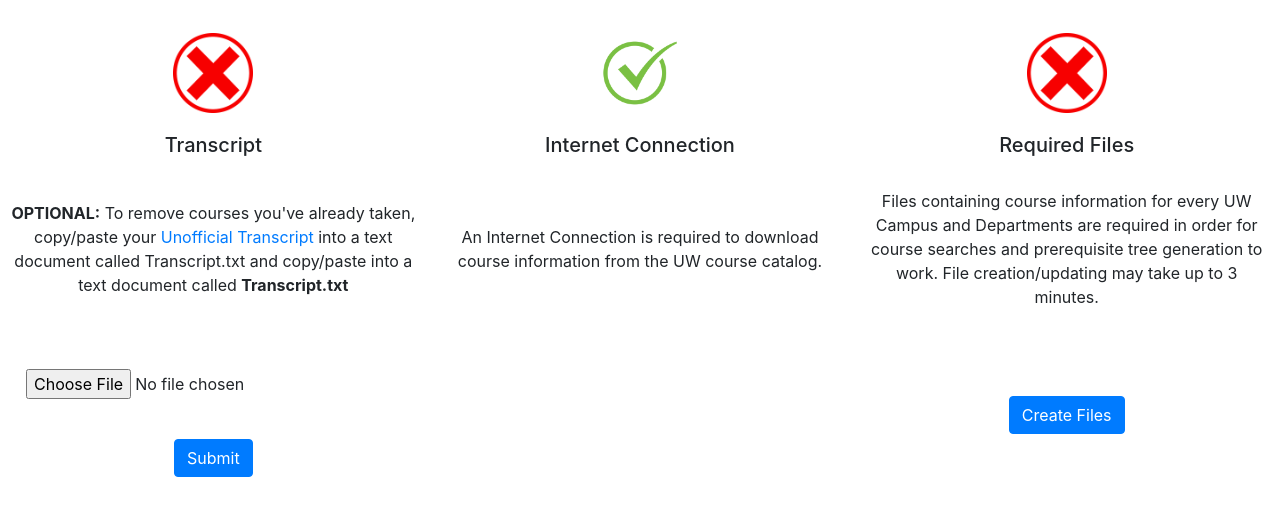
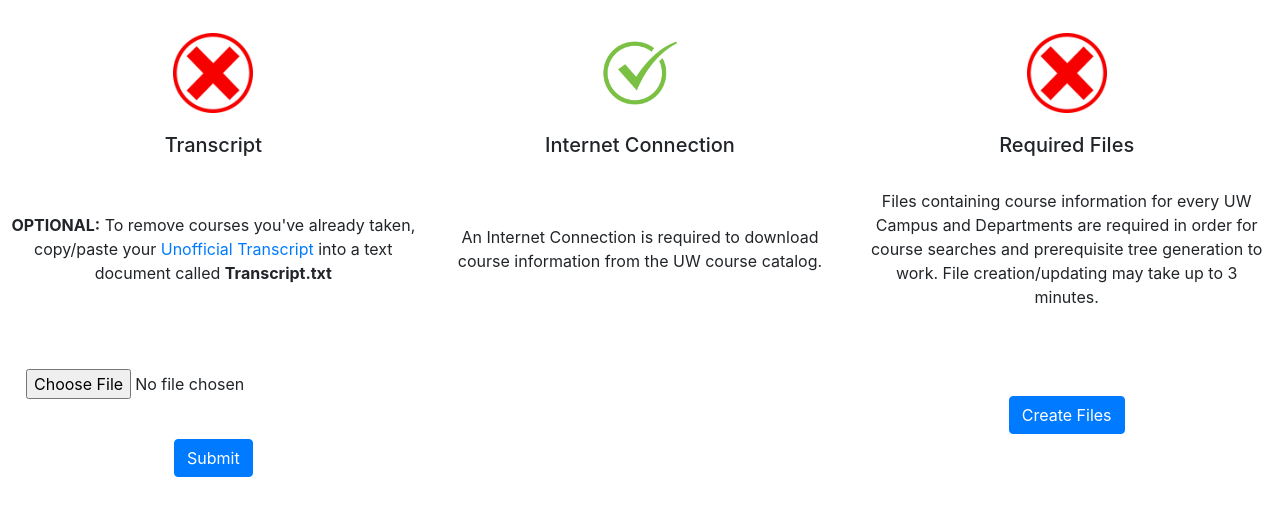
Before and after one commit to AlexEidt/UW-Course-Planner, a Flask app: page /upload in a window 1280 px wide. Shown: the part 178-708 px from the top of the page. Run offline with Flask 2, Linux system fonts and the light colour scheme; data that the repository does not hold is empty; some libraries are stand-ins or nearby versions.

Commit message:
Fixed typo in requirements.html

```diff
--- a/templates/requirements.html
+++ b/templates/requirements.html
@@ -63,8 +63,7 @@
                 <p class="card-text">
                     <strong>OPTIONAL:</strong> To remove courses you've already taken, copy/paste your
                     <a href="https://myplan.uw.edu/" target="_blank">Unofficial Transcript</a>
-                        into a text document called Transcript.txt and copy/paste into a text document
-                        called <strong>Transcript.txt</strong>
+                        into a text document called <strong>Transcript.txt</strong>
                 </p>
             </td>
             <td>
```
Also changed, not shown: static/Images/requirements.PNG, static/Prerequisite_Trees/AMATH518.png (added), 2 other files.
